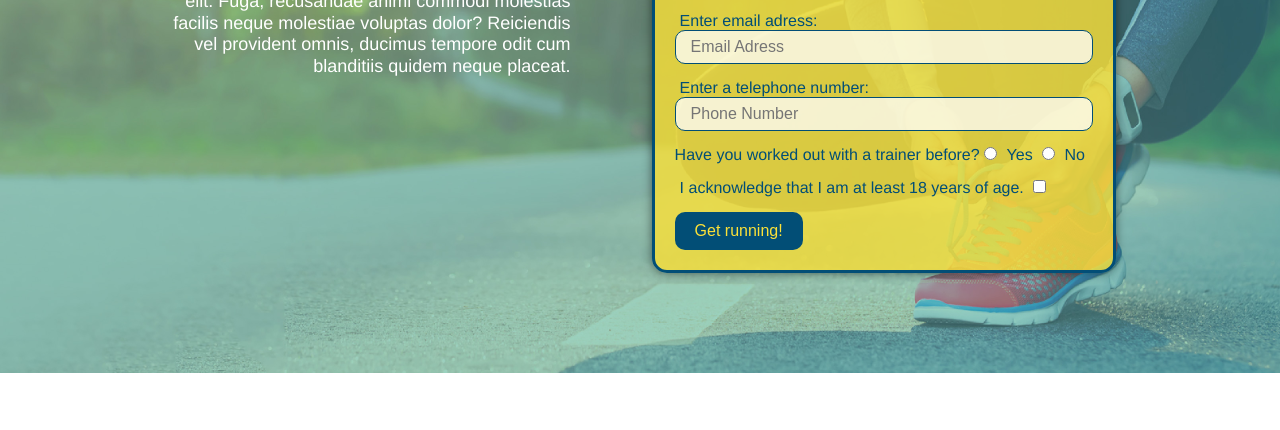
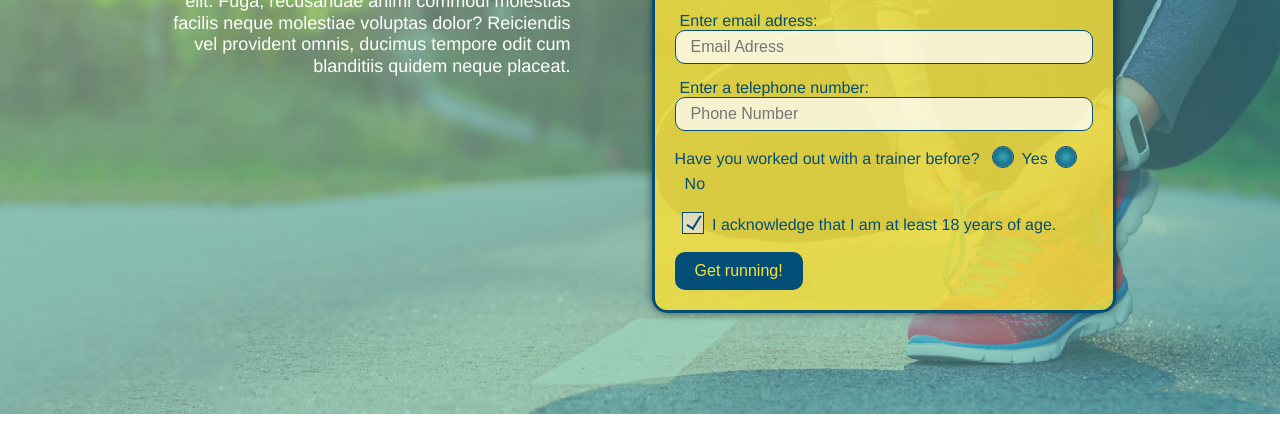
Before and after one commit to ArchieDonaho/run-buddy, a plain HTML site: page index.html in a window 1280 px wide. Shown: the part 345-775 px from the top of the page. Drawn offline with Linux system fonts and the light colour scheme.

Commit message:
final css touches

```diff
--- a/assets/css/style.css
+++ b/assets/css/style.css
@@ -4,15 +4,21 @@
     box-sizing: border-box;
 }
 
+:root {
+    --primary-color: #fce138;
+    --secondary-color: #024e76;
+    --tertiary-color: #39a6b2;
+}
+
 body {
-    color: #39a6b2;
+    color: var(--tertiary-color);
     font-family: Helvetica, Arial, sans-serif;
 }
 
 /* Header starts */
 header {
     padding: 20px;
-    background-color: #39a6b2;
+    background-color: var(--tertiary-color);
     display: flex;
     justify-content: space-around;
     flex-wrap: wrap;
@@ -23,19 +29,20 @@ header {
     background-size: cover;
     background-position: 80%;
     background-attachment: fixed;
+    z-index: 9999;
 }
 
 header h1 {
     font-weight: bold;
     font-size: 36px;
-    color: #fce138;
+    color: var(--primary-color);
     margin: 0;
     text-shadow: 0 0 10px rgba(0, 0, 0, 0.5);
 }
 
 header a {
     text-decoration: none;
-    color: #fce138;
+    color: var(--primary-color);
 }
 
 header nav {
@@ -58,8 +65,8 @@ header nav ul li a {
 }
 
 header nav ul li a:hover {
-    background: #fce138;
-    color: #024e76;
+    background: var(--primary-color);
+    color: var(--secondary-color);
     border-radius: 15px;
     text-shadow: none;
 }
@@ -67,7 +74,7 @@ header nav ul li a:hover {
 
 /* Footer starts */
 footer {
-    background: #fce128;
+    background: var(--primary-color);
     width: 100%;
     padding: 40px 35px;
     display: flex;
@@ -76,7 +83,7 @@ footer {
 }
 
 footer h2 {
-    color: #024e76;
+    color: var(--secondary-color);
     font-size: 30px;
     margin: 0;
 }
@@ -176,6 +183,66 @@ section {
 .hero-form button:hover {
     background-color: #39a6b2;
 }
+
+.checkbox-wrapper input, .radio-wrapper input {
+    opacity: 0;
+}
+
+.checkbox-wrapper label, .radio-wrapper label {
+    position: relative;
+    left: 10px;
+    margin: 10px;
+    line-height: 1.6;
+}
+
+.checkbox-wrapper label::before, .radio-wrapper label::before {
+    content: "";
+    height: 20px;
+    width: 20px;
+    background: rgba(225, 225, 225, 0.75);
+    border: 1px solid #024e76;
+    position: absolute;
+    top: -4px;
+    left: -30px;
+}
+
+.radio-wrapper label::before {
+    border-radius: 50%;
+}
+
+.radio-wrapper label::after {
+    content: "";
+    height: 20px;
+    width: 20px;
+    border-radius: 50%;
+    background: #024e76;
+    position: absolute;
+    left: -29px;
+    top: -3px;
+    background-image: radial-gradient(circle, #39a6b2, #024e76);
+}
+
+.checkbox-wrapper label::after {
+    content: "";
+    height: 6px;
+    width: 14px;
+    border-left: 2px solid #024e76;
+    border-bottom: 2px solid #024e76;
+    position: absolute;
+    left: -26px;
+    top: 1px;
+    transform: rotate(-58deg);
+  }
+
+  .checkbox-wrapper input:checked + label::after,
+  .radio-wrapper input:checked + label::after {
+      content: none;
+  }
+
+  .checkbox-wrapper input + label::after,
+  .radio-wrapper input + label::after {
+      content: "";
+  }
 /* Hero style ends */
 
 /* Step border start */
--- a/index.html
+++ b/index.html
@@ -53,16 +53,20 @@
                     <input type="tel" placeholder="Phone Number" name="phone" id="phone" class="form-input"/>
                     <p>
                     Have you worked out with a trainer before?
+                    <span class="radio-wrapper">
                         <input type="radio" name="trainer-confirm" id="trainer-yes" />
                         <label for="trainer-yes">Yes</label>
+                    </span>
+                    <span class="radio-wrapper">
                         <input type="radio" name="trainer-confirm" id="trainer-no" />
                         <label for="trainer-no">No</label>
+                    </span>
                     </p>
                     <p>
-                        <label for="18yo">
-                            I acknowledge that I am at least 18 years of age.
-                        </label>
-                        <input type="checkbox" name="18yo" id="18yo" />
+                        <span class="checkbox-wrapper">
+                            <input type="checkbox" name="age-confirm" id="checkbox" />
+                            <label for="checkbox">I acknowledge that I am at least 18 years of age.</label>
+                          </span>
                     </p>
                     <button type="submit">
                         Get running!
```
